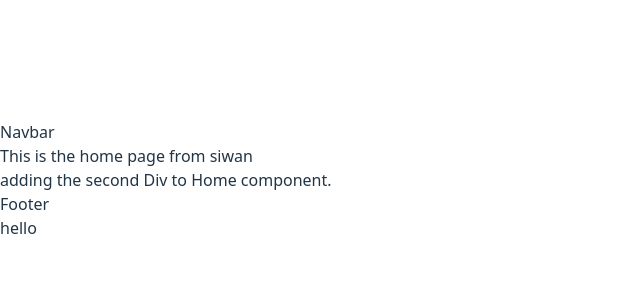
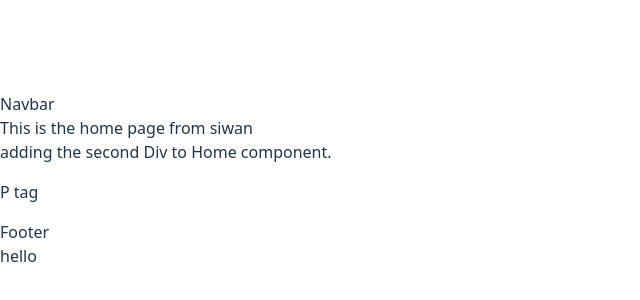
Before and after one commit to RenuYadav4/clone_practice, a React (Vite) app: page / in a window 1280 px wide. Shown: the part 220-520 px from the top of the page, without its empty margins (0-640 px from the left). Built offline with nearby package versions, Linux system fonts and the light colour scheme.

Commit message:
p tag added

```diff
--- a/src/components/Home.jsx
+++ b/src/components/Home.jsx
@@ -5,6 +5,7 @@ const Home = () => {
     <>
         <div>This is the home page <span> from siwan</span> <br /> </div>
         <div>adding the second Div to Home component.</div>
+        <p>P tag</p>
     </>
   )
 }
```
